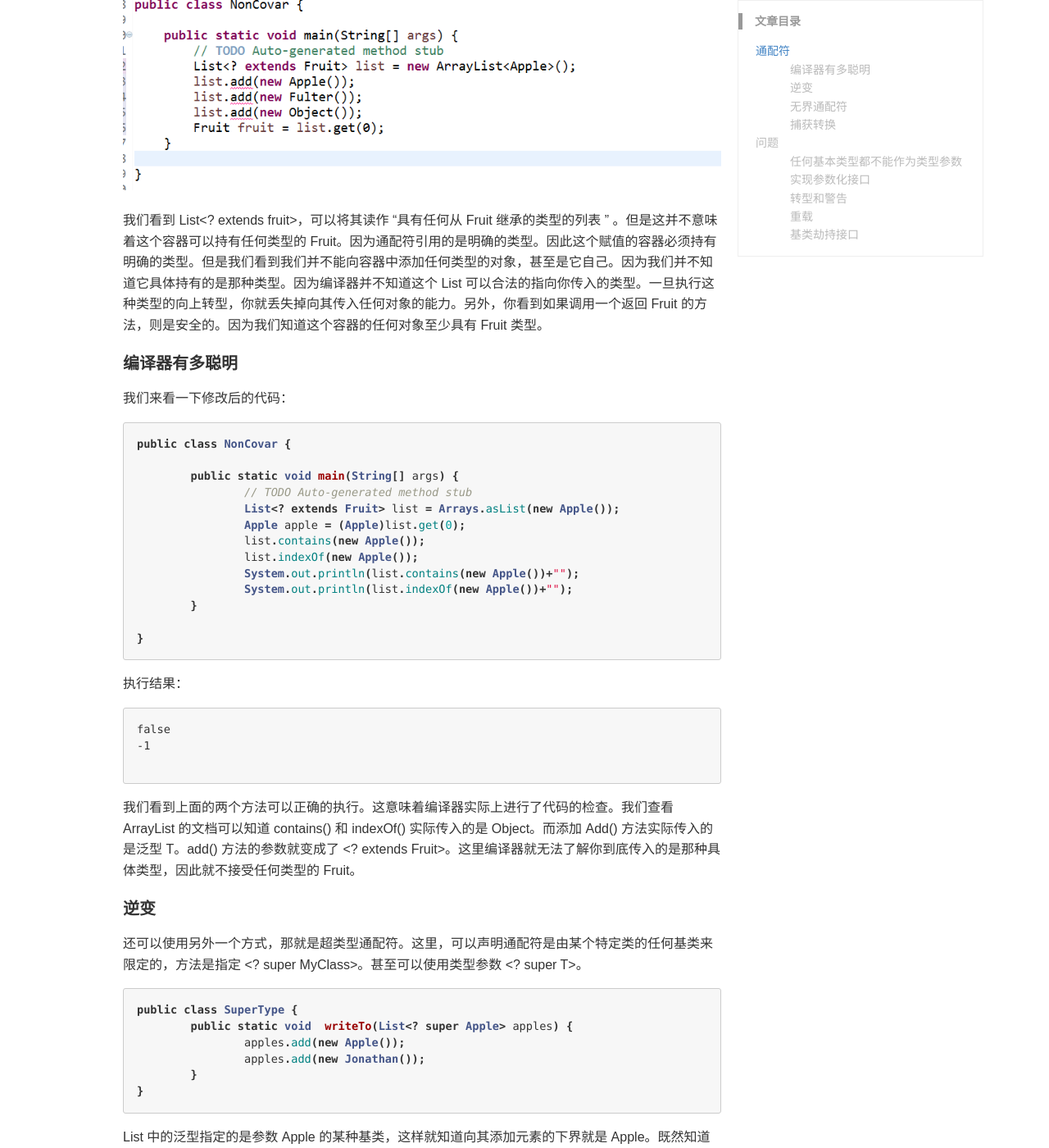
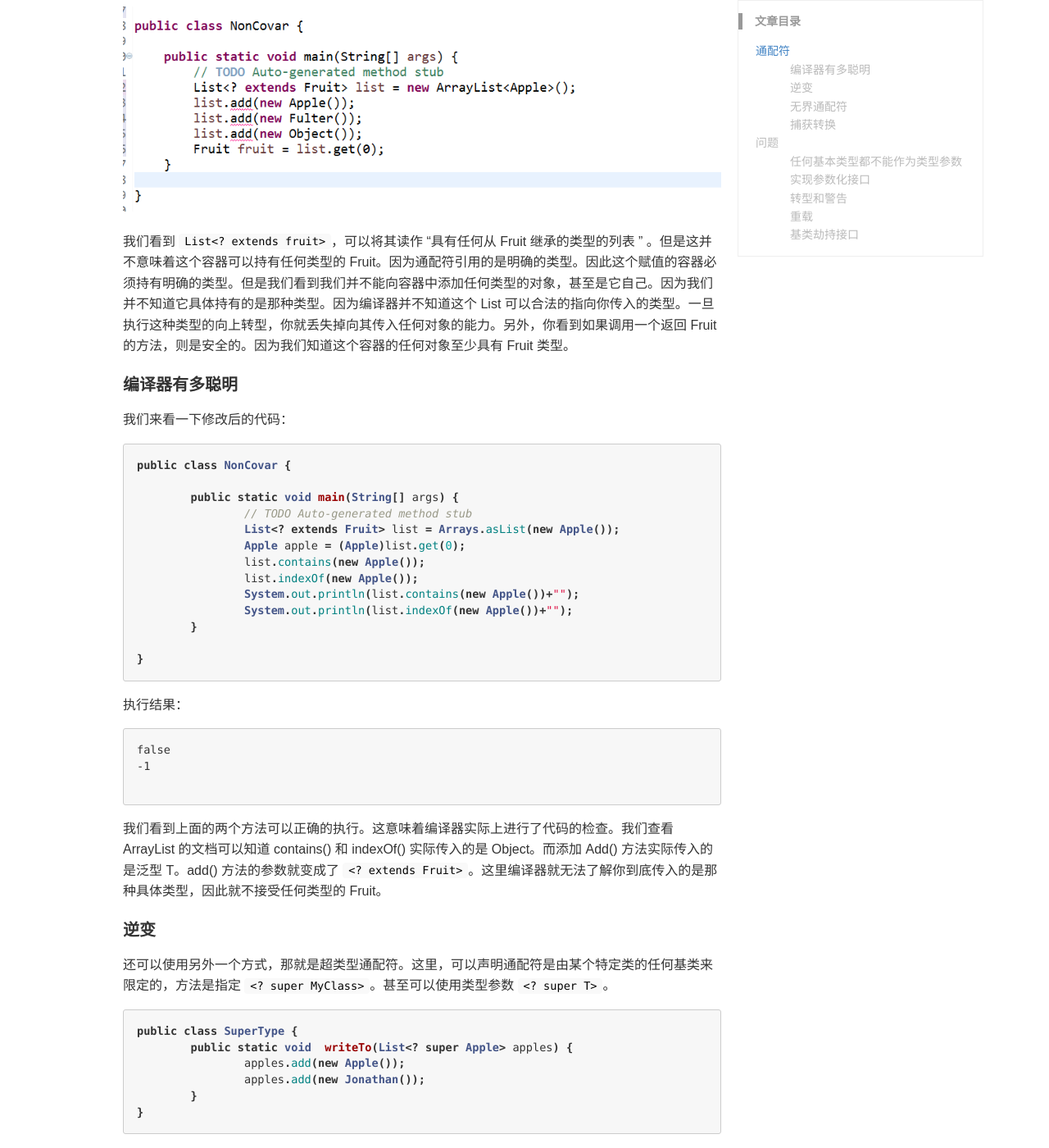
Before and after one commit to chaodongyang/chaodongyang.github.io, a Jekyll site: the page built from _posts/blog/2017-12-04-javagenerictyThree.md, in a window 1280 px wide and 1400 px high, scrolled down 1599 px. Shown: the whole window at 82% size. Built offline with Jekyll 4.4.1, drawn with Linux system fonts in a browser that asks for light colours; comment, search, counter and statistics services are not loaded; some of the changed text lies outside the part shown.

Commit message:
update commit

````diff
--- a/_posts/blog/2017-12-04-javagenerictyThree.md
+++ b/_posts/blog/2017-12-04-javagenerictyThree.md
@@ -46,11 +46,11 @@ Exception in thread "main" java.lang.ArrayStoreException: wildcard.Orange
 
 ![](/images/blog/nonException.png)
 
-我们看到增加泛型之后，编译器不允许我们将一个 List<Apple> 赋值与一个 List<Fruit>。我们看到虽然 List<Frui> 持有了所有的 Fruit 类型，但是这并不意味着它可以是 List<Apple>。因为它仍旧是 List<Fruit>。这两个在类型上并不等价。真正的问题在于我们比较的是容器的类型，而不是容器持有的类型。但是有时候我们想在两个类型之间建立某种类型的向上转型的关系，我们可以使用通配符做到：
+我们看到增加泛型之后，编译器不允许我们将一个 ```List<Apple>``` 赋值与一个 ```List<Fruit>```。我们看到虽然 ```List<Frui>``` 持有了所有的 Fruit 类型，但是这并不意味着它可以是 ```List<Apple>```。因为它仍旧是 ```List<Fruit>```。这两个在类型上并不等价。真正的问题在于我们比较的是容器的类型，而不是容器持有的类型。但是有时候我们想在两个类型之间建立某种类型的向上转型的关系，我们可以使用通配符做到：
 
 ![](/images/blog/addException.png)
 
-我们看到 List<? extends fruit>，可以将其读作 “具有任何从 Fruit 继承的类型的列表 ” 。但是这并不意味着这个容器可以持有任何类型的 Fruit。因为通配符引用的是明确的类型。因此这个赋值的容器必须持有明确的类型。但是我们看到我们并不能向容器中添加任何类型的对象，甚至是它自己。因为我们并不知道它具体持有的是那种类型。因为编译器并不知道这个 List 可以合法的指向你传入的类型。一旦执行这种类型的向上转型，你就丢失掉向其传入任何对象的能力。另外，你看到如果调用一个返回 Fruit 的方法，则是安全的。因为我们知道这个容器的任何对象至少具有 Fruit 类型。
+我们看到 ```List<? extends fruit>```，可以将其读作 “具有任何从 Fruit 继承的类型的列表 ” 。但是这并不意味着这个容器可以持有任何类型的 Fruit。因为通配符引用的是明确的类型。因此这个赋值的容器必须持有明确的类型。但是我们看到我们并不能向容器中添加任何类型的对象，甚至是它自己。因为我们并不知道它具体持有的是那种类型。因为编译器并不知道这个 List 可以合法的指向你传入的类型。一旦执行这种类型的向上转型，你就丢失掉向其传入任何对象的能力。另外，你看到如果调用一个返回 Fruit 的方法，则是安全的。因为我们知道这个容器的任何对象至少具有 Fruit 类型。
 
 #### 编译器有多聪明
 我们来看一下修改后的代码：
@@ -75,10 +75,10 @@ false
 -1
 
 ```
-我们看到上面的两个方法可以正确的执行。这意味着编译器实际上进行了代码的检查。我们查看 ArrayList 的文档可以知道 contains() 和 indexOf() 实际传入的是 Object。而添加 Add() 方法实际传入的是泛型 T。add() 方法的参数就变成了 <? extends Fruit>。这里编译器就无法了解你到底传入的是那种具体类型，因此就不接受任何类型的 Fruit。
+我们看到上面的两个方法可以正确的执行。这意味着编译器实际上进行了代码的检查。我们查看 ArrayList 的文档可以知道 contains() 和 indexOf() 实际传入的是 Object。而添加 Add() 方法实际传入的是泛型 T。add() 方法的参数就变成了 ```<? extends Fruit>```。这里编译器就无法了解你到底传入的是那种具体类型，因此就不接受任何类型的 Fruit。
 
 #### 逆变
-还可以使用另外一个方式，那就是超类型通配符。这里，可以声明通配符是由某个特定类的任何基类来限定的，方法是指定 <? super MyClass>。甚至可以使用类型参数 <? super T>。
+还可以使用另外一个方式，那就是超类型通配符。这里，可以声明通配符是由某个特定类的任何基类来限定的，方法是指定 ```<? super MyClass>```。甚至可以使用类型参数 ```<? super T>```。
 ```java
 public class SuperType {
 	public static void  writeTo(List<? super Apple> apples) {
@@ -134,10 +134,10 @@ public class GenericWriting {
 }
 
 ```
-上面的例子其实展示了这三种的关系。第一种方法使用的是确切类型 T。所以可以正确运行，但是不允许在 List<Fruit> 中添加一个 Apple。第二个方法使用的超类型边界，因此 List 将持有从 T 导出的类型。在第三个方法中我们看到其实就是上面我们讨论过的。它不允许向其添加任何类型的参数，但是可以正确的读取。
+上面的例子其实展示了这三种的关系。第一种方法使用的是确切类型 T。所以可以正确运行，但是不允许在 ```List<Fruit>``` 中添加一个 Apple。第二个方法使用的超类型边界，因此 List 将持有从 T 导出的类型。在第三个方法中我们看到其实就是上面我们讨论过的。它不允许向其添加任何类型的参数，但是可以正确的读取。
 
 #### 无界通配符
-无界通配符 <?> 看起来意味着任何事物，因此使用无界通配符好像等价于使用原生类型。事实上，编译器初看起来是支持这种判断的。其实是不等价的。
+无界通配符 ```<?>``` 看起来意味着任何事物，因此使用无界通配符好像等价于使用原生类型。事实上，编译器初看起来是支持这种判断的。其实是不等价的。
 
 ```java
 public class UnboundedWildcards1 {
@@ -181,7 +181,7 @@ public class UnboundedWildcards1 {
 }
 
 ```
-看这个例子，事实上编译器也没有给出任何异常。事实上编译器并不关心你使用的是原生类型还是 <?>。<?> 号可以被看成是一种装饰，但是还是非常有用的。因为实际上他是在生命我是想用 Java 的泛型来编写代码，我在这里并不是想用原生类型。在当前这种情况下泛型参数可以持有任何类型。
+看这个例子，事实上编译器也没有给出任何异常。事实上编译器并不关心你使用的是原生类型还是 ```<?>```。```<?>``` 号可以被看成是一种装饰，但是还是非常有用的。因为实际上他是在生命我是想用 Java 的泛型来编写代码，我在这里并不是想用原生类型。在当前这种情况下泛型参数可以持有任何类型。
 
 看下面这个例子：当我们处理多个泛型参数时，其中一个是任何类型，同事其他参数是某种特定的类型：
 
@@ -369,12 +369,12 @@ public class Wildcards {
 }
 
 ```
-经过上面的例子我们看到，Holder 和 Holder<?> 是不同的事物，Holder 将持有任何类型的组合，Holder<?> 将持有具有某种相同具体类型的组合。因此它也是不确定的，所以我们不能向其 set 任何类型。我们也不能将其作为一种类型传递给谁。但是我们可以使用 get。使用那种通配符取决于是否想要从泛型参数中返回类型确定的值，或者是否想要向泛型参数中传入类型确定的参数。
+经过上面的例子我们看到，Holder 和 ```Holder<?>``` 是不同的事物，Holder 将持有任何类型的组合，```Holder<?>``` 将持有具有某种相同具体类型的组合。因此它也是不确定的，所以我们不能向其 set 任何类型。我们也不能将其作为一种类型传递给谁。但是我们可以使用 get。使用那种通配符取决于是否想要从泛型参数中返回类型确定的值，或者是否想要向泛型参数中传入类型确定的参数。
 
 因此，使用确切类型来替代通配符的好处是，可以用泛型参数做更多的事情，但是使用通配符你必须接受范围更宽的参数化类型作为参数。
 
 #### 捕获转换
-有一种情况特别需要使用 <?> 而不是原生类型。如果向一个使用 <?> 的方法传递原生类型，那么对于编译器来说，可能会推断出实际的参数类型，使得这个方法可以回转并调用另一个使用确切类型的方法。这种技术被称为：捕获转换，因为未指定的通配符类型被捕获，并被转换为确切的类型。
+有一种情况特别需要使用 ```<?>``` 而不是原生类型。如果向一个使用 ```<?>``` 的方法传递原生类型，那么对于编译器来说，可能会推断出实际的参数类型，使得这个方法可以回转并调用另一个使用确切类型的方法。这种技术被称为：捕获转换，因为未指定的通配符类型被捕获，并被转换为确切的类型。
 
 ```java
 public class CaptureConversion {
@@ -411,7 +411,7 @@ Double
 ```
 f1() 方法中的类型参数都是确定的，没有通配符或边界。在 f2() 中，Holder 参数是一个无界通配符，因此它看起来是未知的。但是，在 f2() 中 f1() 被调用，而 f1() 需要一个已知的参数。这里所发生的是：参数类型在调用 f2() 的过程中被捕获，因此它可以在对 f1() 的调用中被使用。
 
-你可能知道想这项技术是否可以用于写入，但是这要求在传递 Holder<?> 时同时传入一个具体的类型。捕获转换只有在这样的情况下才可以工作：即在方法内部，你需要使用确切的类型。捕获转换的使用非常有限。
+你可能知道想这项技术是否可以用于写入，但是这要求在传递 ```Holder<?>``` 时同时传入一个具体的类型。捕获转换只有在这样的情况下才可以工作：即在方法内部，你需要使用确切的类型。捕获转换的使用非常有限。
 
 ```java
 static <T> void f1(Holder<T> holder) {
@@ -504,7 +504,7 @@ public class Hourly extends Employee implements Payable<Hourly>{
 }
 
 ```
-Hourly 将不能够编译，因为擦除机制会把 Payable<Employee> 和 Payable<Hourly> 简化为相同的类 Payable。这样就以为这你在重复的去实现同样的接口。从两种方法中都移除掉泛化参数就可以编译。
+Hourly 将不能够编译，因为擦除机制会把 ```Payable<Employee>``` 和 ```Payable<Hourly>``` 简化为相同的类 Payable。这样就以为这你在重复的去实现同样的接口。从两种方法中都移除掉泛化参数就可以编译。
 
 #### 转型和警告
 使用泛型类型的参数进行的转型或 instanceof 不会有任何效果：
````
Also changed, not shown: _posts/blog/2017-11-29-javaTypeInfoOne.md (+2 -2 lines), _posts/blog/2017-12-02-javagenericityOne.md (+2 -2 lines), _posts/blog/2017-12-03-javagenericityTwo.md (+6 -6 lines).
